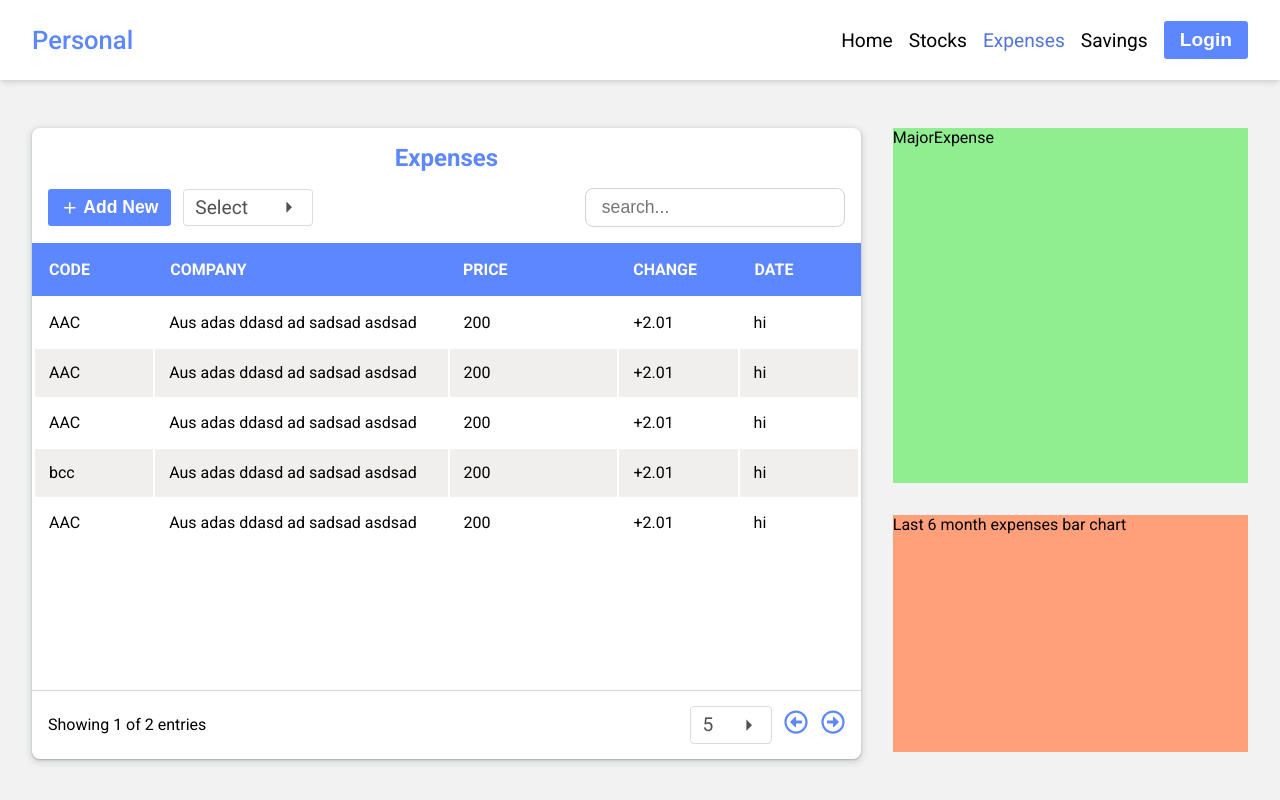
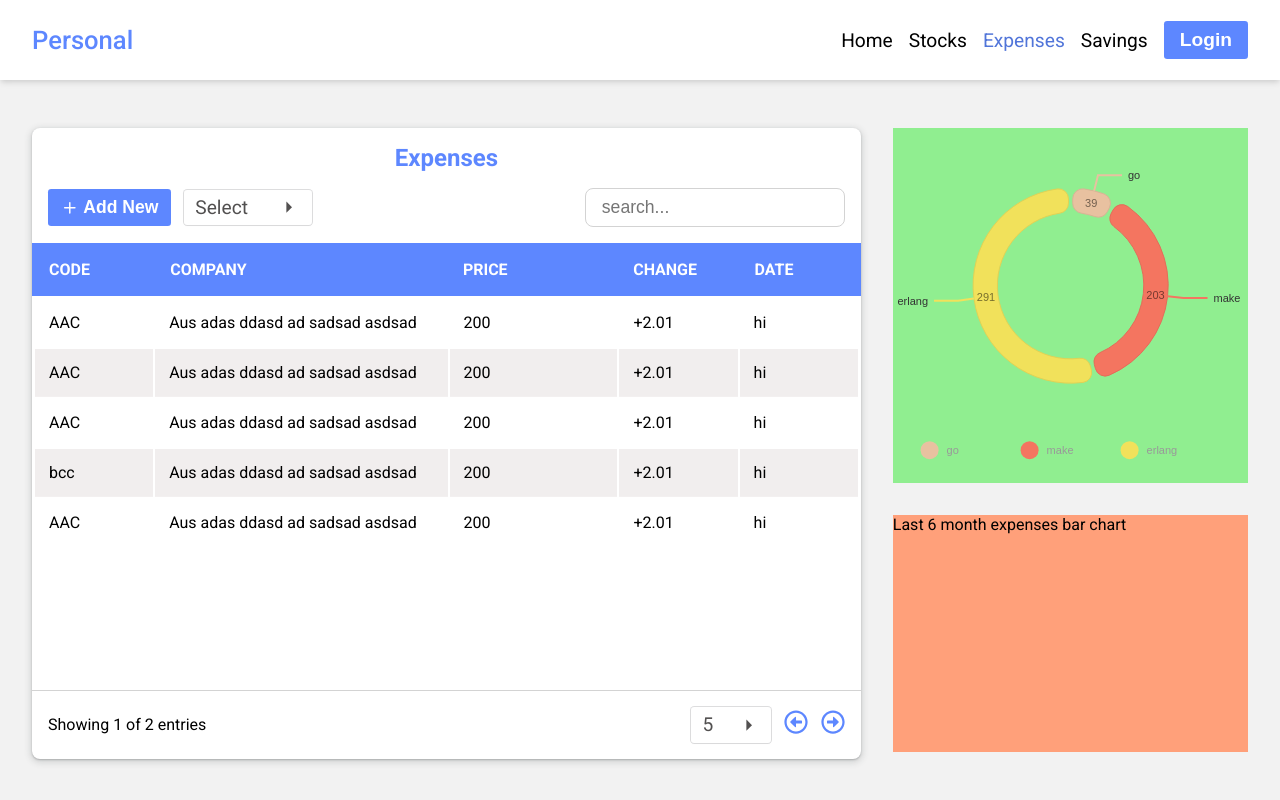
Before and after one commit to gamitej/Personal-Investment, a React (Vite) app in the folder client/: page /expenses in a window 1280 px wide. Built offline with nearby package versions, Linux system fonts and the light colour scheme.

Commit message:
FIX : nivo pe chart build

```diff
--- a/client/src/components/charts/DonutChart.tsx
+++ b/client/src/components/charts/DonutChart.tsx
@@ -1,34 +1,91 @@
-import { ApexOptions } from "apexcharts";
-import ReactApexChart from "react-apexcharts";
+import { FC } from "react";
+import { ResponsivePie } from "@nivo/pie";
 
-const DonutChart = ({
+interface DonutChartProps {
+  series: any;
+  fillData?: any;
+  padAngle?: number;
+  innerRadius?: number;
+  borderWidth?: number;
+  cornerRadius?: number;
+}
+
+const DonutChart: FC<DonutChartProps> = ({
   series = [],
-  chartBreakPoint = 480,
-  legendPosition = "bottom",
-}) => {
-  const options: ApexOptions = {
-    chart: {
-      type: "donut",
-    },
-    responsive: [
+  fillData = [],
+  padAngle = 2,
+  borderWidth = 1,
+  cornerRadius = 10,
+  innerRadius = 0.75,
+}) => (
+  <ResponsivePie
+    data={series}
+    padAngle={padAngle}
+    borderWidth={borderWidth}
+    innerRadius={innerRadius}
+    cornerRadius={cornerRadius}
+    activeOuterRadiusOffset={8}
+    margin={{ top: 40, right: 80, bottom: 80, left: 80 }}
+    borderColor={{
+      from: "color",
+      modifiers: [["darker", 0.2]],
+    }}
+    arcLabelsSkipAngle={10}
+    arcLinkLabelsThickness={2}
+    arcLinkLabelsSkipAngle={10}
+    arcLinkLabelsTextColor="#333333"
+    arcLinkLabelsColor={{ from: "color" }}
+    arcLabelsTextColor={{
+      from: "color",
+      modifiers: [["darker", 2]],
+    }}
+    defs={[
       {
-        breakpoint: chartBreakPoint,
-        options: {
-          chart: {
-            width: 200,
+        id: "dots",
+        type: "patternDots",
+        background: "inherit",
+        color: "rgba(255, 255, 255, 0.3)",
+        size: 4,
+        padding: 1,
+        stagger: true,
+      },
+      {
+        id: "lines",
+        type: "patternLines",
+        background: "inherit",
+        color: "rgba(255, 255, 255, 0.3)",
+        rotation: -45,
+        lineWidth: 6,
+        spacing: 10,
+      },
+    ]}
+    fill={fillData}
+    legends={[
+      {
+        anchor: "bottom",
+        direction: "row",
+        justify: false,
+        translateX: 0,
+        translateY: 56,
+        itemsSpacing: 0,
+        itemWidth: 100,
+        itemHeight: 18,
+        itemTextColor: "#999",
+        itemDirection: "left-to-right",
+        itemOpacity: 1,
+        symbolSize: 18,
+        symbolShape: "circle",
+        effects: [
+          {
+            on: "hover",
+            style: {
+              itemTextColor: "#000",
+            },
           },
-          legend: {
-            position: legendPosition,
-          },
-        },
+        ],
       },
-    ],
-  };
-
-  /**
-   * TSX
-   */
-  return <ReactApexChart type="donut" series={series} options={options} />;
-};
+    ]}
+  />
+);
 
 export default DonutChart;
--- a/client/src/pages/Expenses/MajorExpense.tsx
+++ b/client/src/pages/Expenses/MajorExpense.tsx
@@ -1,5 +1,79 @@
+import DonutChart from "@/components/charts/DonutChart";
+
+const fillData = [
+  {
+    match: {
+      id: "ruby",
+    },
+    id: "dots",
+  },
+  {
+    match: {
+      id: "c",
+    },
+    id: "dots",
+  },
+  {
+    match: {
+      id: "go",
+    },
+    id: "dots",
+  },
+  {
+    match: {
+      id: "python",
+    },
+    id: "dots",
+  },
+  {
+    match: {
+      id: "scala",
+    },
+    id: "lines",
+  },
+  {
+    match: {
+      id: "lisp",
+    },
+    id: "lines",
+  },
+  {
+    match: {
+      id: "elixir",
+    },
+    id: "lines",
+  },
+  {
+    match: {
+      id: "javascript",
+    },
+    id: "lines",
+  },
+];
+
+const data = [
+  {
+    id: "go",
+    label: "go",
+    value: 39,
+    color: "hsl(243, 70%, 50%)",
+  },
+  {
+    id: "make",
+    label: "make",
+    value: 203,
+    color: "hsl(267, 70%, 50%)",
+  },
+  {
+    id: "erlang",
+    label: "erlang",
+    value: 291,
+    color: "hsl(188, 70%, 50%)",
+  },
+];
+
 const MajorExpense = () => {
-  return <div>MajorExpense</div>;
+  return <DonutChart series={data} />;
 };
 
 export default MajorExpense;
```
